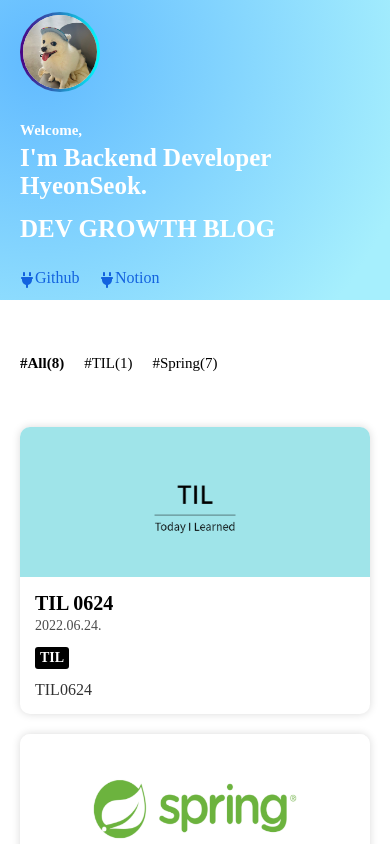
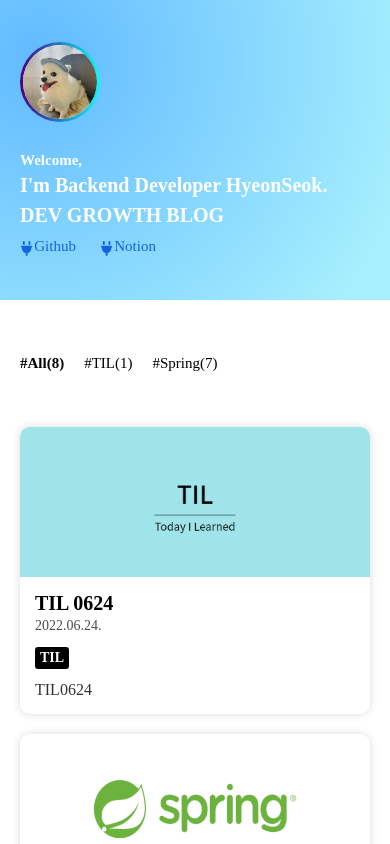
Before and after one commit to zabcd121/BlogWithGatsby, a Gatsby site: page / in a window 390 px wide. Shown: the top 844 px of the page. Built offline with nearby package versions, Linux system fonts and the light colour scheme; Gatsby itself is replaced by a stand-in of ours.

Commit message:
모바일 반응형 style 수정

```diff
--- a/src/components/Main/Introduction.tsx
+++ b/src/components/Main/Introduction.tsx
@@ -54,6 +54,12 @@ const Title = styled.div`
 
   @media (max-width: 768px) {
     font-size: 25px;
+    margin-bottom: 7px;
+  }
+
+  @media (max-width: 480px) {
+    font-size: 20px;
+    margin-bottom: 7px;
   }
 `
 const LinkflexWrapper = styled.div`
@@ -72,6 +78,12 @@ const BlogLink = styled(Link)`
   border-box: border-box;
   padding: 1px;
   color: #1363df;
+
+  @media (max-width: 480px) {
+    font-size: 15px;
+    margin-top: 3px;
+    margin-bottom: 1px;
+  }
 `
 
 const Introduction: FunctionComponent<IntroductionProps> = function ({
```
